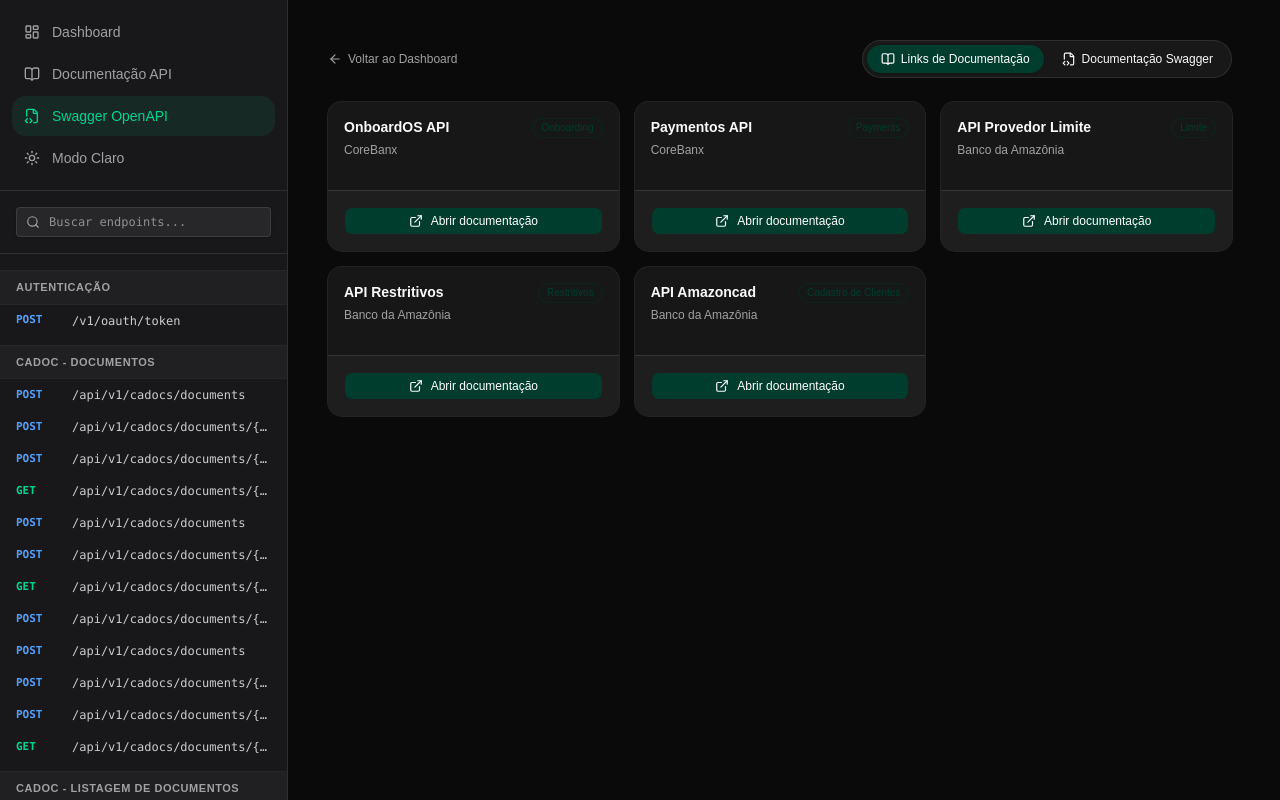
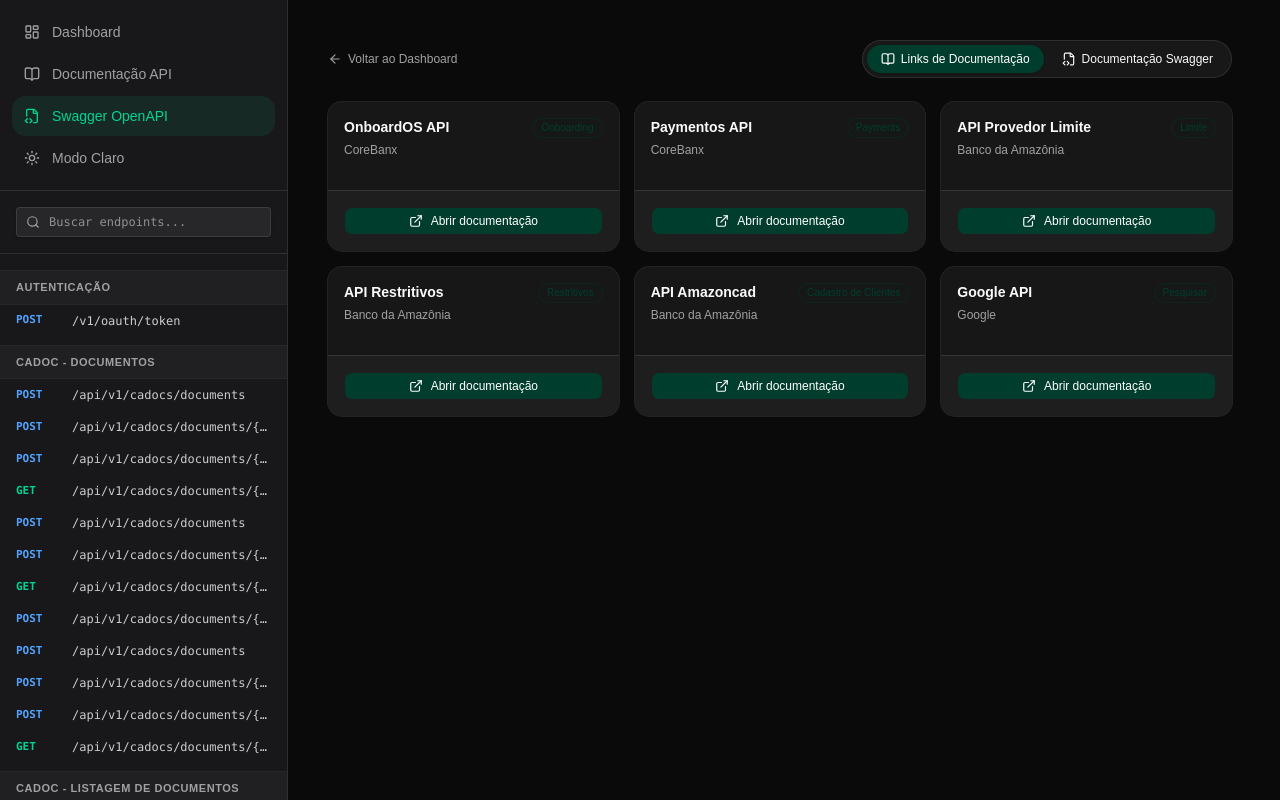
Before and after one commit to DeskcorpGit/apis-description, a React (Vite) app: page /swagger in a window 1280 px wide. Built offline with nearby package versions, Linux system fonts and the light colour scheme.

Commit message:
docs: add Google API documentation link

```diff
--- a/src/links/Api.ts
+++ b/src/links/Api.ts
@@ -36,4 +36,10 @@
     function: 'Cadastro de Clientes',
     url: 'https://api-amazoncad.apps.ocp-qa.bancoamazonia.sa/',
   },
+  {
+    title: 'Google API',
+    company: 'Google',
+    function: 'Pesquisar',
+    url: 'https://www.google.com/',
+  },
 ];
```
